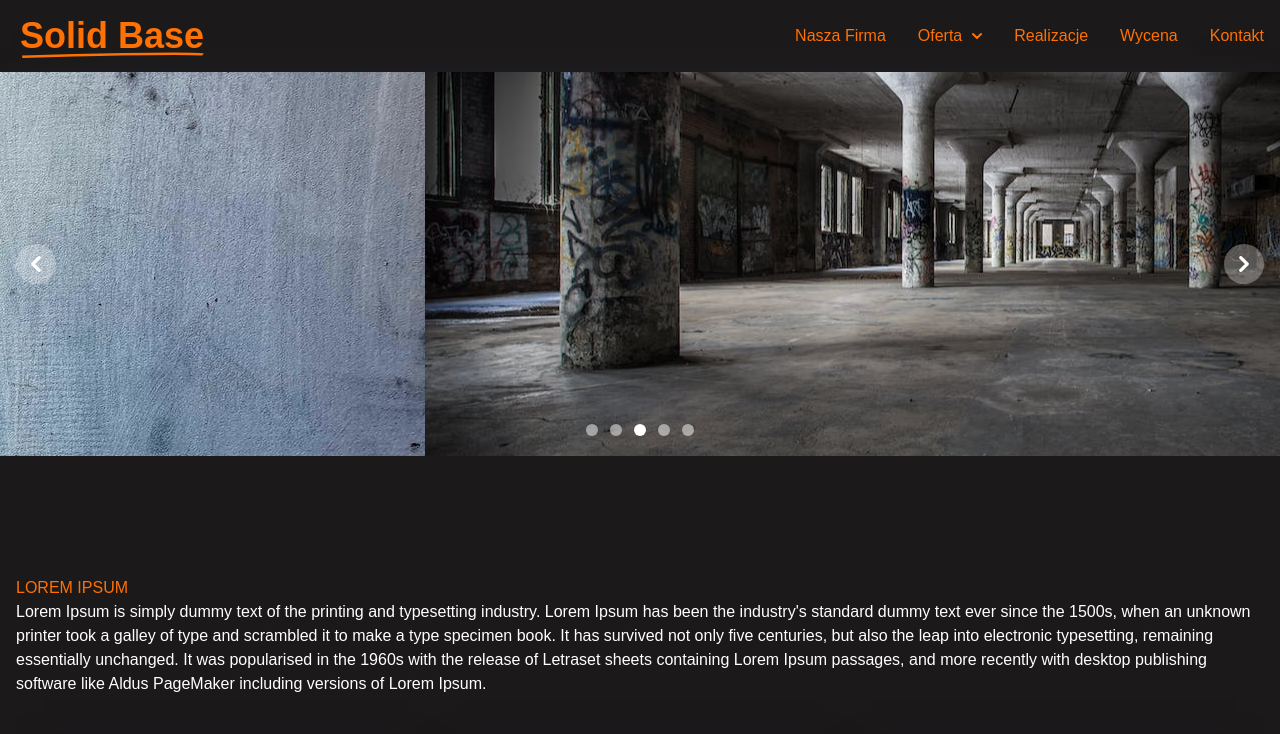
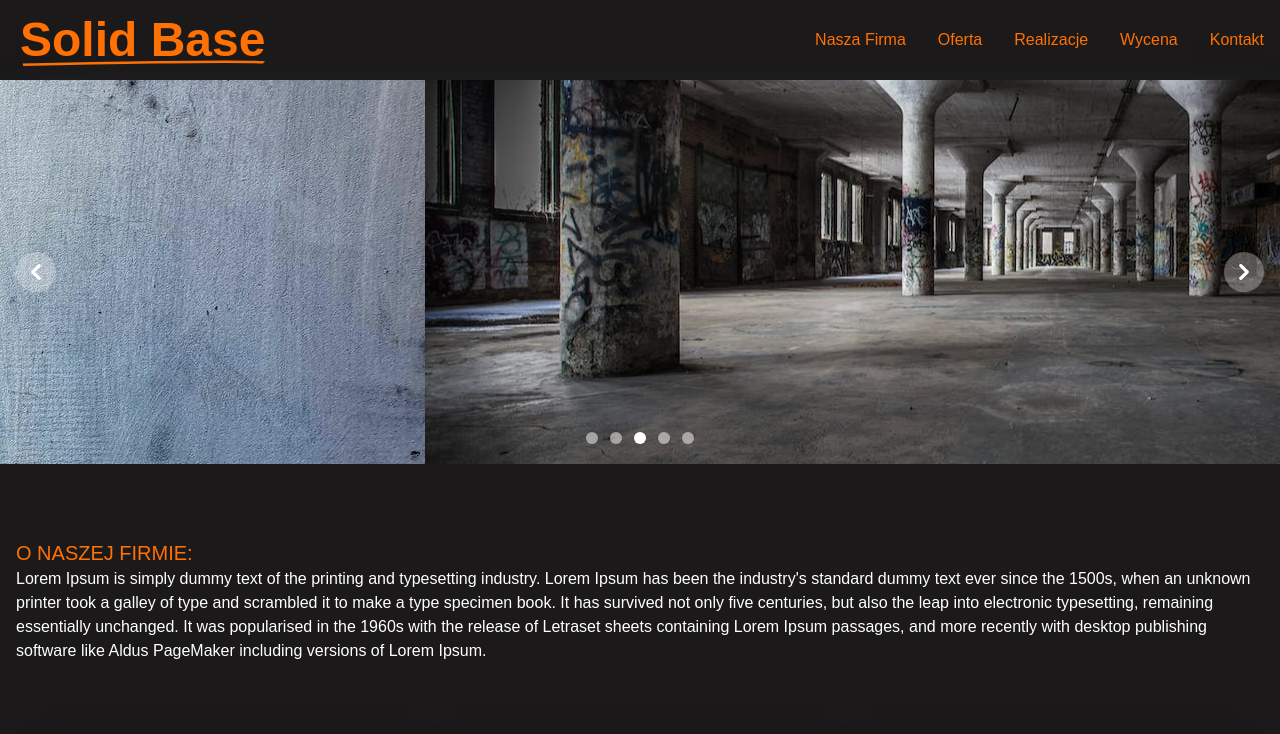
Before and after one commit to TomPrint/solidbase, an Angular app: page / in a window 1280 px wide. Shown: the top 734 px of the page. Built offline with nearby package versions, Linux system fonts and the light colour scheme.

Commit message:
Update navbar , style home and navbar

```diff
--- a/src/app/pages/home/home.component.html
+++ b/src/app/pages/home/home.component.html
@@ -1,9 +1,9 @@
 
 <!-- TEXT UNDER CAROUSEL -->
-<section class="bg-black w-full pt-4 px-4 pb-4 lg:pt-[120px] lg:pb-10" data-aos="fade-up" data-aos-offset="200" data-aos-delay="50">
+<section class="bg-black w-full pt-4 px-4 pb-4 lg:pt-[75px]" data-aos="fade-up" data-aos-offset="200" data-aos-delay="50">
   <div class="container mx-auto">
-    <div>
-      <h1 class="text-orange">LOREM IPSUM</h1>
+    <div class="pb-10">
+      <h1 class="text-orange text-xl">O NASZEJ FIRMIE:</h1>
       <p class="text-white pb-10">Lorem Ipsum is simply dummy text of the printing and typesetting industry.
         Lorem Ipsum has been the industry's standard dummy text ever since the 1500s,
         when an unknown printer took a galley of type and scrambled it to make a type specimen book.
--- a/src/app/shared/navbar/navbar.component.css
+++ b/src/app/shared/navbar/navbar.component.css
@@ -0,0 +1,3 @@
+.navbar-toggle {
+    transition: all 5s ease; /* Smooth transition for the button */
+}
--- a/src/app/shared/navbar/navbar.component.html
+++ b/src/app/shared/navbar/navbar.component.html
@@ -1,56 +1,78 @@
 <nav class="bg-black">
-    <div class="max-w-screen-xl flex flex-wrap items-center justify-between mx-auto p-4">
+  <div class="max-w-screen-2xl flex flex-wrap items-center justify-between mx-auto p-4">
       <a href="#" class="flex items-center space-x-3 rtl:space-x-reverse">
-          <!-- <img src="assets/logoSB.png" style="height: 85px" alt="Logo" /> -->
-          <span class="text-orange self-center text-3xl font-semibold whitespace-nowrap">  <span class="text-orange mx-1 font-extrabold text-4xl relative inline-block stroke-current">
+          <span class="text-orange self-center text-3xl font-semibold whitespace-nowrap">
+              <span class="text-orange mx-1 font-extrabold lg:text-5xl md:text-4xl relative inline-block stroke-current">
                   Solid Base
                   <svg class="absolute -bottom-0.5 w-full max-h-1.5" viewBox="0 0 55 5" xmlns="http://www.w3.org/2000/svg"
                       preserveAspectRatio="none">
                       <path d="M0.652466 4.00002C15.8925 2.66668 48.0351 0.400018 54.6853 2.00002" stroke-width="2"></path>
                   </svg>
-        </span></span>
+              </span>
+          </span>
       </a>
-      <button data-collapse-toggle="navbar-dropdown" type="button" class="inline-flex items-center p-2 w-10 h-10 justify-center text-sm text-gray-500 rounded-lg md:hidden hover:bg-gray-100 focus:outline-none focus:ring-2 focus:ring-gray-200 " aria-controls="navbar-dropdown" aria-expanded="false">
-          <span class="sr-only">Open main menu</span>
-          <svg class="w-5 h-5" aria-hidden="true" xmlns="http://www.w3.org/2000/svg" fill="none" viewBox="0 0 17 14">
-              <path stroke="currentColor" stroke-linecap="round" stroke-linejoin="round" stroke-width="2" d="M1 1h15M1 7h15M1 13h15"/>
+
+      <!-- NAVBAR COLLAPSE -->
+      <button type="button" class="navbar-toggle inline-flex items-center p-2 w-10 h-10 justify-center text-sm text-orange rounded-lg md:hidden hover:text-black"
+        (click)="toggleNavbar()" [attr.aria-expanded]="isNavbarOpen.toString()">
+        <svg *ngIf="!isNavbarOpen; else crossIcon" class="w-5 h-5" aria-hidden="true" xmlns="http://www.w3.org/2000/svg" fill="none" viewBox="0 0 17 14">
+            <path stroke="currentColor" stroke-linejoin="round" stroke-width="2" d="M1 1h15M1 7h15M1 13h15" />
         </svg>
+        <ng-template #crossIcon>
+            <svg class="w-6 h-6 text-orange" aria-hidden="true" xmlns="http://www.w3.org/2000/svg" fill="none" viewBox="0 0 24 24">
+                <path stroke="currentColor" stroke-width="2" d="M6 18L18 6M6 6l12 12"></path>
+            </svg>
+        </ng-template>
       </button>
-      <div class="hidden w-full md:block md:w-auto" id="navbar-dropdown">
+      <div [class.hidden]="!isNavbarOpen" class="w-full md:block md:w-auto" id="navbar-dropdown">
           <ul class="flex flex-col font-medium p-4 md:p-0 mt-4 border rounded-lg md:space-x-8 rtl:space-x-reverse md:flex-row md:mt-0 md:border-0 bg-white md:bg-black">
               <li>
-            <a href="#" class="block py-2 px-3 text-orange md:hover:text-white md:p-0" aria-current="page" [routerLink]="['/']">Nasza Firma</a>
+                  <a href="#" class="block py-2 px-3 text-orange md:hover:text-white md:p-0" aria-current="page" [routerLink]="['/']"
+                      (click)="toggleNavbar()">Nasza Firma</a>
               </li>
               <li>
-              <button id="dropdownNavbarLink" data-dropdown-toggle="dropdownNavbar" class="flex items-center justify-between w-full py-2 px-3 text-orange rounded md:hover:text-white md:hover:bg-transparent md:border-0 md:hover:text-orange-500 md:p-0 md:w-auto" [routerLink]="['/offer']">Oferta <svg class="w-2.5 h-2.5 ms-2.5" aria-hidden="true" xmlns="http://www.w3.org/2000/svg" fill="none" viewBox="0 0 10 6">
-      <path stroke="currentColor" stroke-linecap="round" stroke-linejoin="round" stroke-width="2" d="m1 1 4 4 4-4"/>
-    </svg></button>
-              <!-- Dropdown menu -->
-<div id="dropdownNavbar" class="z-40 hidden font-normal bg-white divide-y divide-black rounded-lg shadow-md shadow-black sm:ml-auto">
-    <ul class="py-2 text-sm text-orange" aria-labelledby="dropdownLargeButton">
-        <li>
-            <a href="#" class="flex md:block px-4 py-2">Tanio</a>
+                  <a href="#" class="block py-2 px-3 text-orange rounded md:hover:text-white md:border-0 md:p-0" [routerLink]="['/offer']"
+                      (click)="toggleNavbar()">Oferta</a>
               </li>
               <li>
-            <a href="#" class="flex md:block px-4 py-2">Taniej</a>
+                  <a href="#" class="block py-2 px-3 text-orange rounded md:hover:text-white md:border-0 md:p-0" [routerLink]="['/our-work']"
+                      (click)="toggleNavbar()">Realizacje</a>
               </li>
               <li>
-            <a href="#" class="flex md:block px-4 py-2">Najtaniej</a>
-        </li>
-    </ul>
-</div>
-
+                  <a href="#" class="block py-2 px-3 text-orange rounded md:hover:text-white md:border-0 md:p-0" [routerLink]="['/pricing']"
+                      (click)="toggleNavbar()">Wycena</a>
               </li>
               <li>
-            <a href="#" class="block py-2 px-3 text-orange rounded md:hover:text-white md:border-0 md:p-0" [routerLink]="['/our-work']">Realizacje</a>
-          </li>
-          <li>
-            <a href="#" class="block py-2 px-3 text-orange rounded md:hover:text-white md:border-0 md:p-0" [routerLink]="['/pricing']">Wycena</a>
-          </li>
-          <li>
-            <a href="#" class="block py-2 px-3 text-orange rounded md:hover:text-white md:border-0 md:p-0"  [routerLink]="['/contact']">Kontakt</a>
+                  <a href="#" class="block py-2 px-3 text-orange rounded md:hover:text-white md:border-0 md:p-0" [routerLink]="['/contact']"
+                      (click)="toggleNavbar()">Kontakt</a>
               </li>
           </ul>
       </div>
   </div>
 </nav>
+
+
+<!-- <li>
+  <button id="dropdownNavbarLink" data-dropdown-toggle="dropdownNavbar"
+    class="flex items-center  w-full py-2 px-3 text-orange rounded md:hover:text-white md:hover:bg-transparent md:border-0 md:hover:text-orange-500 md:p-0 md:w-auto"
+    [routerLink]="['/offer']">
+    Oferta
+    <svg class="w-2.5 h-2.5 ms-2.5" aria-hidden="true" xmlns="http://www.w3.org/2000/svg" fill="none" viewBox="0 0 10 6">
+      <path stroke="currentColor" stroke-linecap="round" stroke-linejoin="round" stroke-width="2" d="m1 1 4 4 4-4"/>
+    </svg>
+  </button>
+
+  <div id="dropdownNavbar" class="z-40 hidden font-normal bg-white divide-y divide-black rounded-lg shadow-md shadow-black sm:ml-auto">
+      <ul class="py-2 text-sm text-orange" aria-labelledby="dropdownLargeButton">
+          <li>
+              <a href="#" class="flex md:block px-4 py-2" (click)="toggleNavbar()">Tanio</a>
+          </li>
+          <li>
+              <a href="#" class="flex md:block px-4 py-2" (click)="toggleNavbar()">Taniej</a>
+          </li>
+          <li>
+              <a href="#" class="flex md:block px-4 py-2" (click)="toggleNavbar()">Najtaniej</a>
+          </li>
+      </ul>
+  </div>
+  </li> -->
--- a/src/app/shared/navbar/navbar.component.ts
+++ b/src/app/shared/navbar/navbar.component.ts
@@ -6,6 +6,11 @@ import { Component } from '@angular/core';
   styleUrls: ['./navbar.component.css']
 })
 export class NavbarComponent {
+  isNavbarOpen: boolean = false;
 
+  constructor() { }
 
+  toggleNavbar() {
+    this.isNavbarOpen = !this.isNavbarOpen;
+  }
 }
```
Lines whose indentation alone changed are shown as unchanged.
